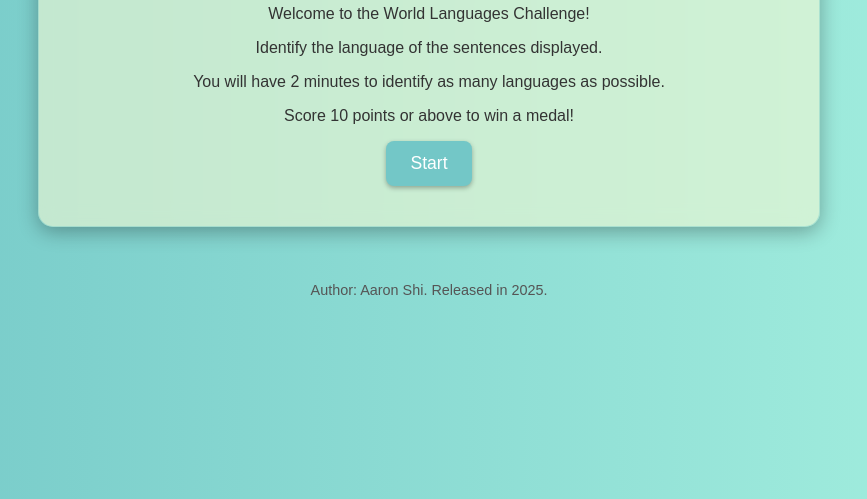
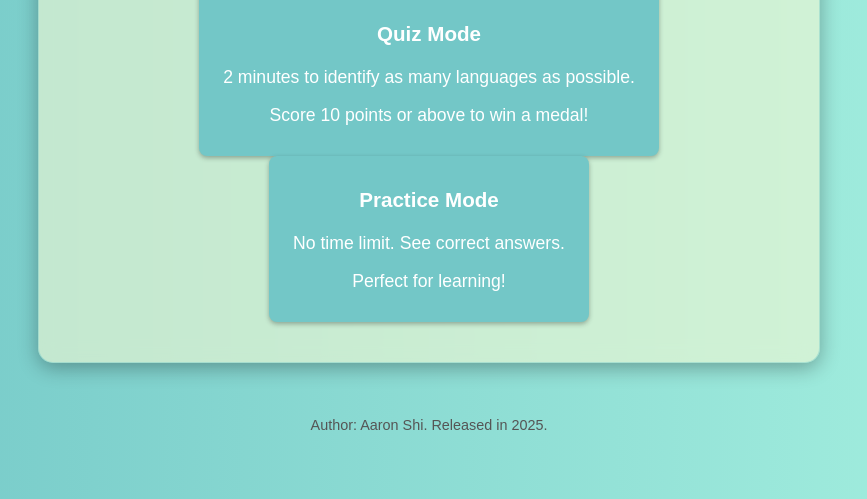
Before and after one commit to aaronshi1129/world-lang, a plain HTML site: page index.html in a window 1280 px wide. Shown: the part 301-800 px from the top of the page, without its empty margins (211-1078 px from the left). Drawn offline with Linux system fonts and the light colour scheme.

Commit message:
Update index.html

```diff
--- a/index.html
+++ b/index.html
@@ -1,24 +1,35 @@
 <html>
-
 <head>
   <title>World Languages Challenge</title>
   <link rel="stylesheet" type="text/css" href="style.css">
 </head>
-
 <body>
   <!-- Start Page -->
   <div id="startPage" class="container">
     <h1>World Languages Challenge</h1>
     <p>Welcome to the World Languages Challenge!</p>
     <p>Identify the language of the sentences displayed.</p>
-    <p>You will have 2 minutes to identify as many languages as possible.</p>
-    <p>Score 10 points or above to win a medal!</p>
-    <button id="startButton">Start</button>
+    <div class="mode-selection">
+      <h2>Select Mode:</h2>
+      <div class="mode-buttons">
+        <button id="quizMode" class="mode-button">
+          <h3>Quiz Mode</h3>
+          <p>2 minutes to identify as many languages as possible.</p>
+          <p>Score 10 points or above to win a medal!</p>
+        </button>
+        <button id="practiceMode" class="mode-button">
+          <h3>Practice Mode</h3>
+          <p>No time limit. See correct answers.</p>
+          <p>Perfect for learning!</p>
+        </button>
+      </div>
+    </div>
   </div>
 
   <!-- Quiz Area -->
   <div id="quiz-area" class="container" style="display:none;">
     <h1>World Languages Challenge</h1>
+    <p id="current-mode"></p>
     <p id="question-number">Question: 1</p>
     <p id="timer">Time: 2:00</p>
     <p id="score">Score: <span id="score-value">0</span></p>
@@ -34,6 +45,7 @@
       <span class="close-button">&times;</span>
       <img id="medal" src="" alt="Medal" style="width: 100px; height: auto;">
       <p id="modalMessage">Challenge completed!</p>
+      <button id="returnToStart">Return to Start</button>
     </div>
   </div>
 
@@ -43,5 +55,4 @@
 
   <script src="script.js"></script>
 </body>
-
 </html>
```
